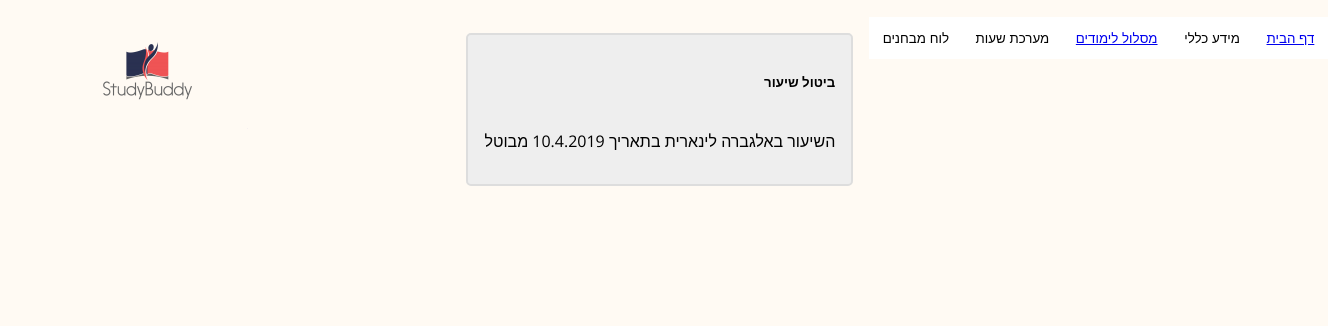
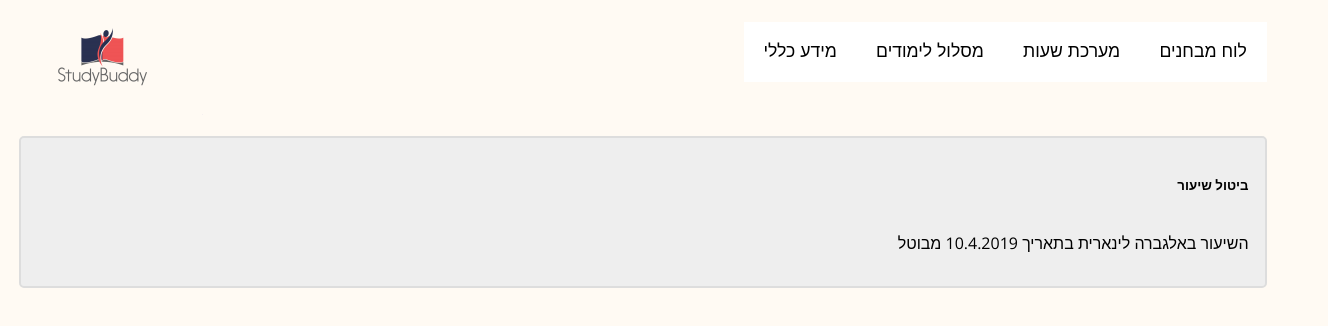
Before and after one commit to sashatankov/studybuddy, a React (Create React App) app: page / in a window 1280 px wide. Shown: the top 326 px of the page, 1328 px wide, since content can reach past the window. Built offline with nearby package versions, Linux system fonts and the light colour scheme.

Commit message:
Study plan - not finished

```diff
--- a/src/App.js
+++ b/src/App.js
@@ -1,15 +1,49 @@
 import React, { Component } from 'react';
 import './App.css';
+import Message from './Message';
+import Navigation from "./Navigation";
+import courses from "./screens/Courses";
 
-import Navigation from "./Navigation";
 class App extends Component {
+
+  screens = {
+    GENERAL: 'general',
+    EXAMS: 'exams',
+    STUDY_PLAN: 'study_plan',
+    SCHEDULE: 'schedule'
+  };
+
+  constructor(){
+    super();
+    this.state = {
+      currentScreen: this.screens.GENERAL
+    };
+  }
+
+  _setScreen(button){
+    // todo
+    console.log(button);
+  }
+
   render() {
+    let currentScreenComponent = null;
+    if(this.state.currentScreen = this.screens.GENERAL){
+      currentScreenComponent = <Message headline="ביטול שיעור" content="השיעור באלגברה לינארית בתאריך 10.4.2019 מבוטל"/>;
+    }
+    else if (this.state.currentScreen = this.screens.STUDY_PLAN){
+      currentScreenComponent = courses;
+    }
+    else if (this.state.currentScreen = this.screens.SCHEDULE){
+      // set the currentScreenComponent to schedule component
+    }
+    else {
+      // set the currentScreenComponent to exams component
+    }
     return (
-      <div className="App">
-          {/*just for example. to remove later*/}
-        <Navigation/>
-
-      </div>
+        <div className="App">
+          <Navigation buttonClicked={this._setScreen.bind(this)}/>
+          {currentScreenComponent}
+        </div>
     );
   }
 }
--- a/src/Navigation.css
+++ b/src/Navigation.css
@@ -1,6 +1,10 @@
 .nav{
     display: flex;
     flex-direction: row-reverse;
+}
+.nav-btn{
+    margin-top: 1.2em;
+    margin-right: 1em;
 }
 .navigation {
     display: flex;
@@ -11,10 +15,15 @@
 .logo{
 
 }
-
 button{
-    align-self: start;
     background-color: white;
-    border: none;
+    border: 2px solid transparent;
     padding: 1em;
+    font-size: 1.1em;
 }
+button:hover {
+    border-bottom-color: #2A3151;
+}
+button:focus {
+    outline: none;
+}
--- a/src/Navigation.js
+++ b/src/Navigation.js
@@ -1,38 +1,28 @@
 import React, { Component } from 'react';
 import './Navigation.css';
-import {
-    BrowserRouter as Router,
-    Link,
-} from 'react-router-dom';
-import {Routes} from "./Routes";
+export default class navigation extends Component {
 
-export default class navigation extends Component {
+    buttonClicked = null;
+    _handleClick(val){
+        this.props.buttonClicked(val);
+    }
     render() {
         const logo = require('./logo200.png');
         return (
-      <menu className="navigation">
-          <Router>
+            <div className="navigation">
                 <div className="nav">
-                <button>
-                    <div>
-                        <Link to="/">דף הבית</Link>
+                    <div className="nav-btn">
+                        <button onClick={this._handleClick(this.value)} value='general'>מידע כללי</button>
+                        <button onClick={this._handleClick(this.value)} value='studyPlan'>מסלול לימודים</button>
+                        <button onClick={this._handleClick(this.value)} value='schedule'>מערכת שעות</button>
+                        <button onClick={this._handleClick(this.value)} value='exams'>לוח מבחנים</button>
                     </div>
-                </button>
-                <button>מידע כללי</button>
-                <button>
-                    <div>
-                        <Link to="/Courses">מסלול לימודים</Link>
+
                 </div>
-                </button>
-              <button>מערכת שעות</button>
-              <button>לוח מבחנים</button>
-                {Routes}
-            </div>
-          </Router>
                 <div className="logo">
                     <img src={logo} alt="logo"/>
                 </div>
-      </menu>
+            </div>
         )
     }
 }
```
Also changed, not shown: src/Message.js (indentation only). Lines whose indentation alone changed are shown as unchanged.
